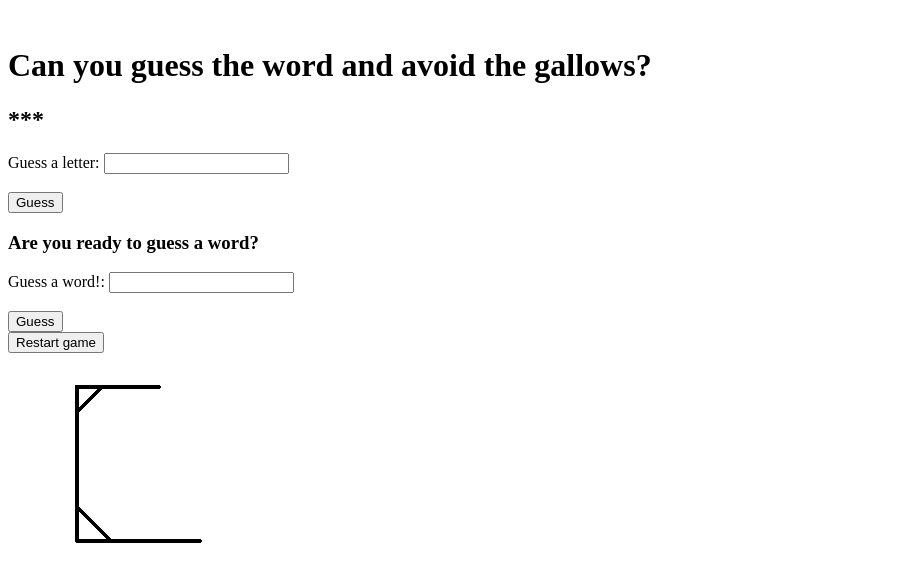
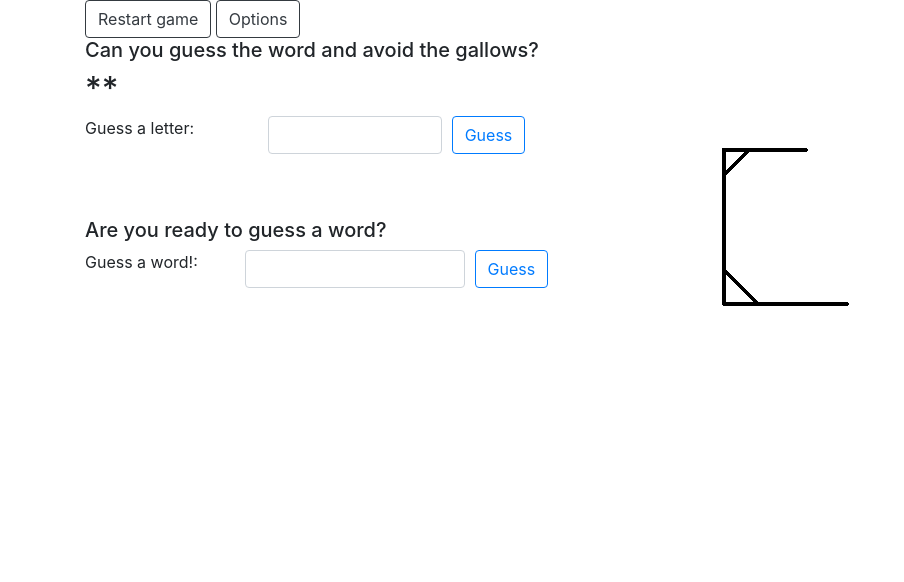
Before and after one commit to aurum86/hangman-game-py-project, a Django app: page /hangman/ in a window 1280 px wide. Shown: the top 582 px of the page, without its empty margins (0-904 px from the left). Run offline with Django 3.2, Linux system fonts and the light colour scheme; some libraries are stand-ins or nearby versions.

Commit message:
* refactored template to use extended template * introduced game options view * hardcoded easy game play level

```diff
--- /dev/null
+++ b/hangman_project/hangman_game/templates/hangman/base.html
@@ -0,0 +1,38 @@
+<!DOCTYPE html>
+<html lang="en">
+<head>
+    <meta charset="UTF-8">
+    <meta name="viewport" content="width=device-width, initial-scale=1, shrink-to-fit=yes">
+    <title>The Hangman game</title>
+
+    {% load static %}
+    <link
+            rel="stylesheet"
+            href="https://stackpath.bootstrapcdn.com/bootstrap/4.5.0/css/bootstrap.min.css"
+            integrity="sha384-9aIt2nRpC12Uk9gS9baDl411NQApFmC26EwAOH8WgZl5MYYxFfc+NcPb1dKGj7Sk"
+            crossorigin="anonymous"
+    >
+    <link rel="stylesheet" type="text/css" href="{% static 'hangman_game/style.css' %}">
+</head>
+<body>
+    <script
+            src="https://code.jquery.com/jquery-3.5.1.slim.min.js"
+            integrity="sha384-DfXdz2htPH0lsSSs5nCTpuj/zy4C+OGpamoFVy38MVBnE+IbbVYUew+OrCXaRkfj"
+            crossorigin="anonymous"
+    ></script>
+    <script
+            src="https://cdn.jsdelivr.net/npm/popper.js@1.16.0/dist/umd/popper.min.js"
+            integrity="sha384-Q6E9RHvbIyZFJoft+2mJbHaEWldlvI9IOYy5n3zV9zzTtmI3UksdQRVvoxMfooAo"
+            crossorigin="anonymous"
+    ></script>
+    <script
+            src="https://stackpath.bootstrapcdn.com/bootstrap/4.5.0/js/bootstrap.min.js"
+            integrity="sha384-OgVRvuATP1z7JjHLkuOU7Xw704+h835Lr+6QL9UvYjZE3Ipu6Tp75j7Bh/kR0JKI"
+            crossorigin="anonymous"
+    ></script>
+
+    <div class="content container">
+        {% block content %}{% endblock %}
+    </div>
+</body>
+</html>
--- a/hangman_project/hangman_game/templates/hangman/hangman.html
+++ b/hangman_project/hangman_game/templates/hangman/hangman.html
@@ -1,58 +1,83 @@
-<!DOCTYPE html>
-<html lang="en">
-<head>
-    <meta charset="UTF-8">
-    <title>The Hangman game</title>
+{% extends "hangman/base.html" %}
 
 {% load static %}
-    <link rel="stylesheet" type="text/css" href="{% static 'hangman_game/style.css' %}">
-</head>
-<body>
 
-<br />
-<div>
-    <h1 id="motivation">Can you guess the word and avoid the gallows?</h1>
-    <div class="content">
+{% block content %}
+<div id="container-fluid">
+    <div class="row" id="menu">
+        <div class="col">
+            <button type="button" class="btn btn-outline-dark" data-toggle="modal" data-target="#restartGameModal">
+              Restart game
+            </button>
+            <a type="button" class="btn btn-outline-dark" href="game_options">
+              Options
+            </a>
+        </div>
+    </div>
+    <h5 id="motivation">Can you guess the word and avoid the gallows?</h5>
     <h2 id="word_to_guess">{{ word_with_mask }}</h2>
-        <div class="controls">
+    <div class="row" id="row">
+        <div class="col-lg-6" id="controls">
             {% if status_level != 7 %}
-            <form action="{% url 'hangman_game:guess_letter' %}" method="post">
+            <form action="{% url 'hangman_game:guess_letter' %}" method="post" class="form-group">
                 {% csrf_token %}
+                <div class="form-row">
+                    <div class="col">
                         <label for="letter">Guess a letter:</label>
-                <input type="text" id="letter" name="letter"><br><br>
-                <input type="submit" value="Guess">
+                    </div>
+                    <div class="col">
+                        <input type="text" id="letter" name="letter" class="form-control" maxlength="1"><br><br>
+                    </div>
+                    <div class="col">
+                        <input type="submit" value="Guess" class="btn btn-outline-primary">
+                    </div>
+                </div>
             </form>
 
-            <h3 id="ready_to_guess_word">Are you ready to guess a word?</h3>
+            <h5 id="ready_to_guess_word">Are you ready to guess a word?</h5>
 
-            <form action="{% url 'hangman_game:guess_word' %}" method="post">
+            <form action="{% url 'hangman_game:guess_word' %}" method="post" class="form-group">
                 {% csrf_token %}
+                <div class="form-row">
+                    <div class="col">
                         <label for="word">Guess a word!:</label>
-                <input type="text" id="word" name="word"><br><br>
-                <input type="submit" value="Guess">
+                    </div>
+                    <div class="col-5">
+                        <input type="text" id="word" name="word" class="form-control"><br><br>
+                    </div>
+                    <div class="col">
+                        <input type="submit" value="Guess" class="btn btn-outline-primary">
+                    </div>
+                </div>
             </form>
             {% else %}
                 {% if secret_word == word_with_mask %}
+                <div class="alert alert-success" role="alert">
                     <h1>You are free!</h1>
+                </div>
                 {% else %}
+                <div class="alert alert-danger" role="alert">
                     <h1>You are hanged!</h1>
+                </div>
                 {% endif %}
             <h4>The correct word was:</h4>
             <h2>{{ secret_word }}</h2>
             {% endif %}
-            <form action="{% url 'hangman_game:hangman' %}">
-                <input type="submit" value="Restart game" />
-            </form>
+
+            {% if error_message %}
+            <div class="alert alert-danger" role="alert">{{ error_message }}</div>
+            {% endif %}
         </div>
-        <div class="status">
+        <div class="col-lg-6" id="status">
             {% with status_level=status_level|stringformat:"s" %}
                 {% with image_path='hangman_game/game_status/hm_'|add:status_level|add:'.png' %}
-                <img src="{% static image_path %}" alt="{{ status_level }}">
+                <img src="{% static image_path %}" alt="{{ status_level }}" class="img-fluid">
                 {% endwith %}
             {% endwith %}
-            <h3 class="error_message">{{ error_message }}</h3>
         </div>
     </div>
 </div>
-</body>
-</html>
+
+{% include "hangman/modal.html" with modal_id="restartGameModal" modal_title="Start a new game?" modal_content="Restarting a game will make you lose the progress in the current game." modal_yes="Yes, let's restart it!" modal_no="No, get me back" %}
+
+{% endblock %}
--- /dev/null
+++ b/hangman_project/hangman_game/templates/hangman/modal.html
@@ -0,0 +1,21 @@
+<div class="modal fade" id="{{ modal_id }}" tabindex="-1" role="dialog" aria-labelledby="exampleModalLabel" aria-hidden="true">
+    <div class="modal-dialog" role="document">
+        <div class="modal-content">
+            <div class="modal-header">
+                <h5 class="modal-title" id="exampleModalLabel">{{ modal_title }}</h5>
+                <button type="button" class="close" data-dismiss="modal" aria-label="Close">
+                    <span aria-hidden="true">&times;</span>
+                </button>
+            </div>
+            <div class="modal-body">
+                {{ modal_content }}
+            </div>
+            <div class="modal-footer">
+                <form action="{% url 'hangman_game:hangman' %}">
+                    <button type="button" class="btn btn-secondary" data-dismiss="modal">{{ modal_no }}</button>
+                    <button type="submit" class="btn btn-primary">{{ modal_yes }}</button>
+                </form>
+            </div>
+        </div>
+    </div>
+</div>
--- a/hangman_project/hangman_game/urls.py
+++ b/hangman_project/hangman_game/urls.py
@@ -9,4 +9,5 @@ urlpatterns = [
     path("hangman/", views.hangman, name="hangman"),
     path("guess_letter", views.guess_letter, name="guess_letter"),
     path("guess_word", views.guess_word, name="guess_word"),
+    path("hangman/game_options", views.game_options, name="game_options"),
 ]
--- a/hangman_project/hangman_game/views.py
+++ b/hangman_project/hangman_game/views.py
@@ -5,7 +5,7 @@ from .game import *
 from .words import *
 
 
-_word_length_range = (2, 100)
+_word_length_range = (2, 3)
 _secret_word = SecretWord(secret_word=get_random_word(_word_length_range))
 _game_status = GameStatus(GameStatus.STATUS_BEGIN)
 _hangman = Hangman(_secret_word, _game_status)
@@ -57,14 +57,7 @@ def guess_letter(request: HttpRequest):
     letter = request.POST["letter"]
 
     if len(letter) != 1:
-        return render(
-            request=request,
-            template_name="hangman/hangman.html",
-            context=validation_error_content(
-                _game_content({}, _knowledge.get_word(), _hangman.get_game_status()),
-                "You didn't provide a valid letter (must be one and only one).",
-            ),
-        )
+        return validation_content(request, "You didn't provide a valid letter (must be one and only one).")
 
     letter = letter.lower()
 
@@ -91,14 +84,7 @@ def guess_word(request):
     word = request.POST["word"]
 
     if len(word) == 0:
-        return render(
-            request=request,
-            template_name="hangman/hangman.html",
-            context=validation_error_content(
-                _game_content({}, _knowledge.get_word(), _hangman.get_game_status()),
-                "You didn't provide a word.",
-            ),
-        )
+        return validation_content(request, "You didn't provide a word.")
 
     word = word.lower()
 
@@ -118,3 +104,23 @@ def guess_word(request):
             _hangman.get_game_status(),
         ),
     )
+
+
+def game_options(request):
+
+    return render(
+        request=request,
+        template_name="hangman/game_options.html",
+        context={}
+    )
+
+
+def validation_content(request, word__):
+    return render(
+        request=request,
+        template_name="hangman/hangman.html",
+        context=validation_error_content(
+            _game_content({}, _knowledge.get_word(), _hangman.get_game_status()),
+            word__,
+        ),
+    )
```
Also changed, not shown: hangman_project/hangman_game/templates/hangman/game_options.html (added, +30 -0 lines). Lines whose indentation alone changed are shown as unchanged.
